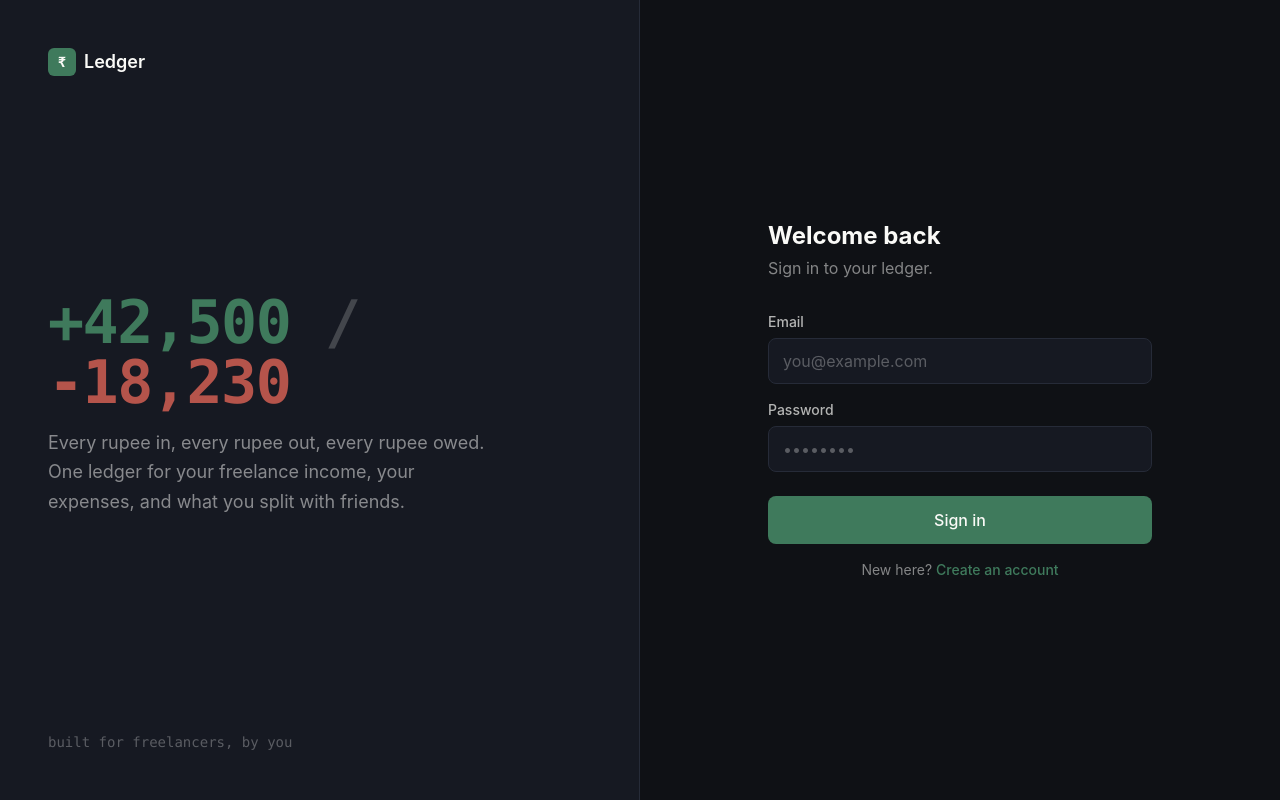
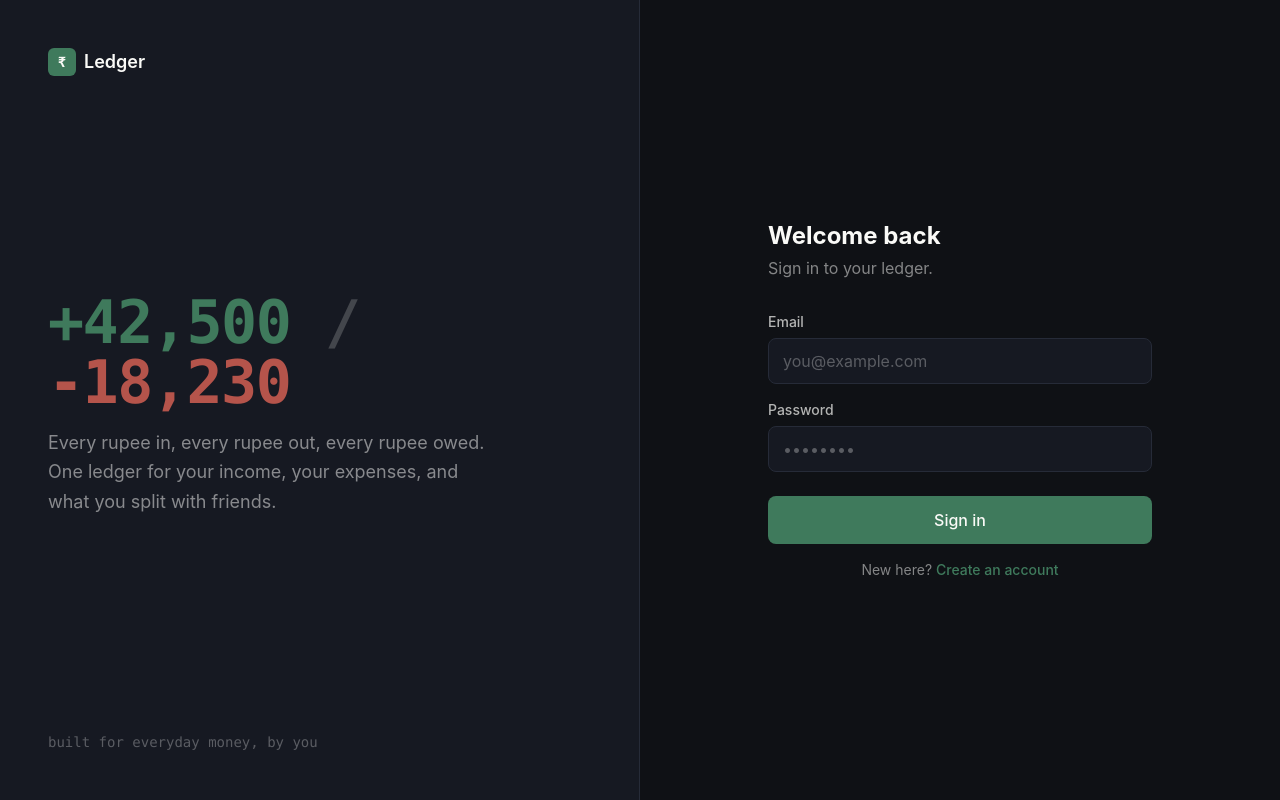
Before and after one commit to Bull-09/expense-tracker, a Next.js app: page /login in a window 1280 px wide. Built offline with nearby package versions, Linux system fonts and the light colour scheme; no server answers.

Commit message:
Generalize copy and fix signup redirect

```diff
--- a/src/components/auth/AuthShell.tsx
+++ b/src/components/auth/AuthShell.tsx
@@ -18,12 +18,11 @@ export function AuthShell({ children }: { children: React.ReactNode }) {
           </div>
           <p className="text-paper/50 text-lg max-w-md leading-relaxed">
             Every rupee in, every rupee out, every rupee owed. One ledger
-            for your freelance income, your expenses, and what you split
-            with friends.
+            for your income, your expenses, and what you split with friends.
           </p>
         </div>
 
-        <p className="text-paper/30 text-sm font-ledger">built for freelancers, by you</p>
+        <p className="text-paper/30 text-sm font-ledger">built for everyday money, by you</p>
       </div>
 
       {/* Form panel */}
--- a/src/components/auth/SignupForm.tsx
+++ b/src/components/auth/SignupForm.tsx
@@ -25,7 +25,10 @@ export function SignupForm() {
     const { data, error } = await supabase.auth.signUp({
       email,
       password,
-      options: { data: { full_name: fullName } },
+      options: {
+        data: { full_name: fullName },
+        emailRedirectTo: `${window.location.origin}/login`,
+      },
     });
 
     if (error) {
--- a/src/lib/insights.ts
+++ b/src/lib/insights.ts
@@ -89,7 +89,7 @@ export function generateInsights(transactions: Transaction[]): Insight[] {
     }
   }
 
-  // 4. Income volatility check (freelance-specific)
+  // 4. Income volatility check
   const incomeTx = transactions.filter((t) => t.kind === 'income');
   const incomeByMonth = new Map<string, number>();
   for (const t of incomeTx) {
```
Also changed, not shown: 2 other files (tests, documents, lock files or other folders).
